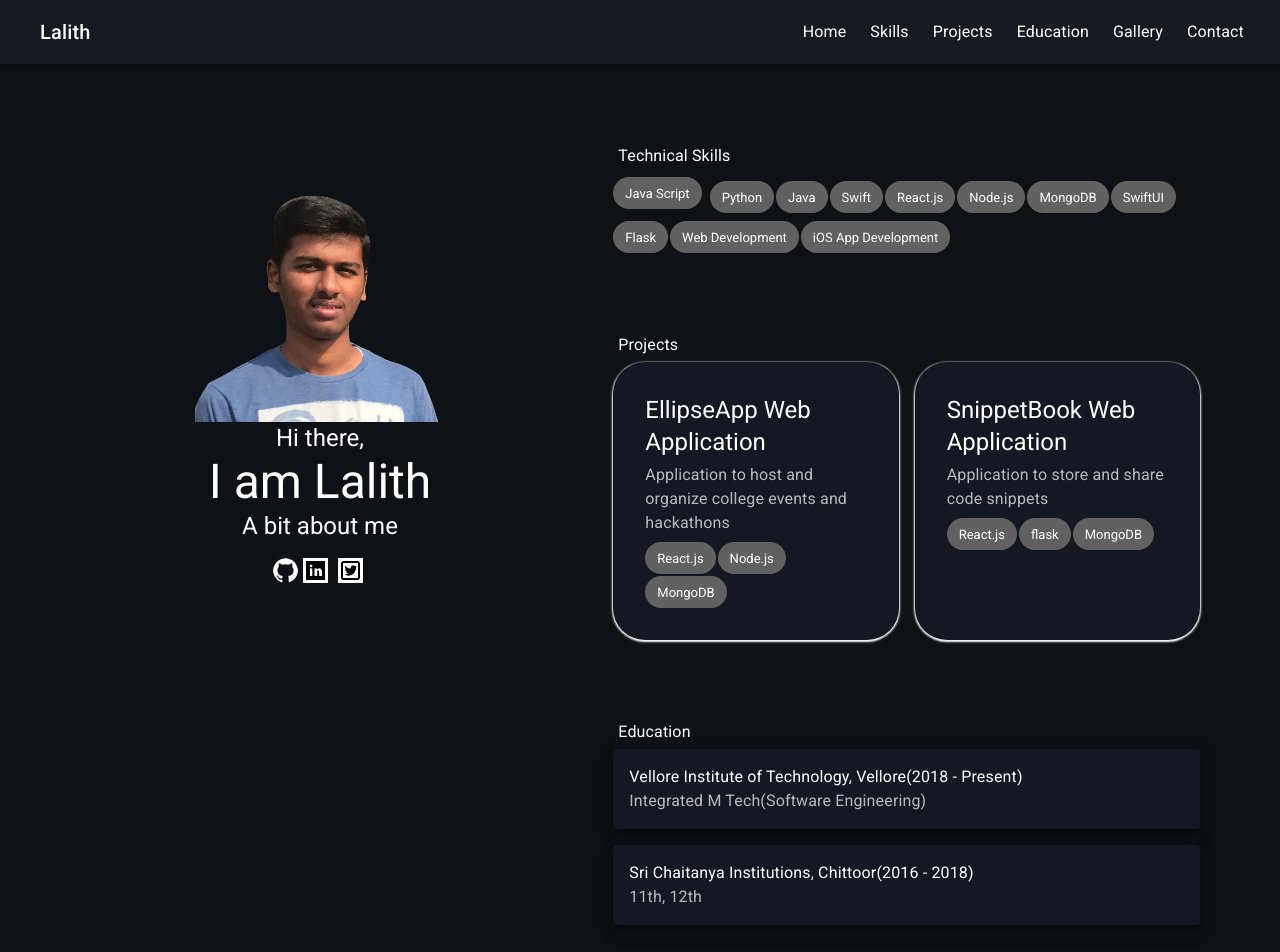
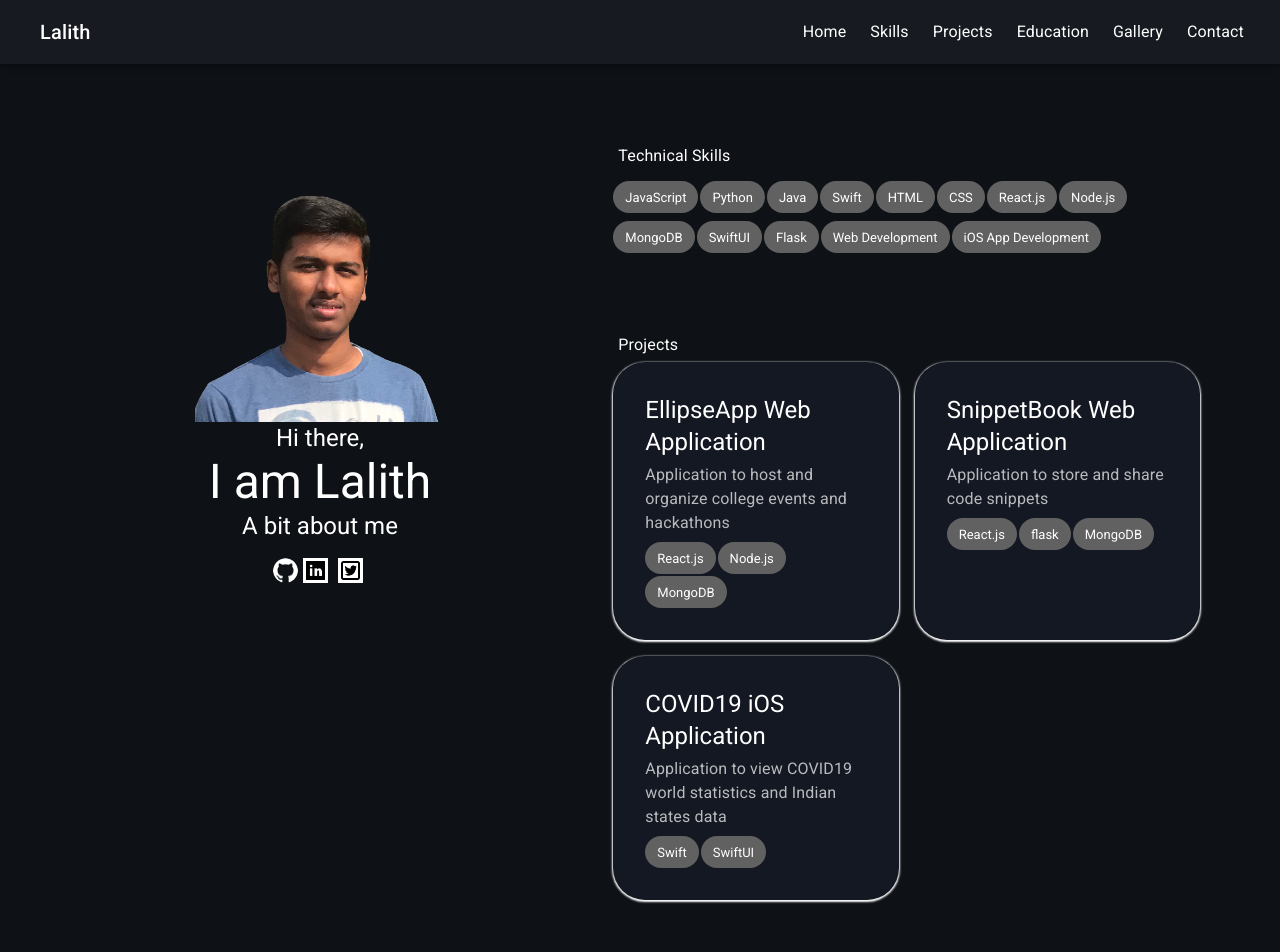
Before and after one commit to nanipunepalle/my_portfolio, a Next.js app: page / in a window 1280 px wide. Shown: the top 952 px of the page. Built offline with nearby package versions, Linux system fonts and the light colour scheme.

Commit message:
added a project

```diff
--- /dev/null
+++ b/Components/data.js
@@ -0,0 +1,30 @@
+
+
+const projects = [{
+    id: 1,
+    name: "EllipseApp Web Application",
+    desc: "Application to host and organize college events and hackathons",
+    url: "https://ellipseapp.com",
+    languages: ["React.js", "Node.js", "MongoDB"]
+  }, {
+    id: 2,
+    name: "SnippetBook Web Application",
+    desc: "Application to store and share code snippets",
+    url: "https://github.com/nanipunepalle/snippet_book_server",
+    languages: ["React.js", "flask", "MongoDB"]
+  }, {
+    id: 3,
+    name: "COVID19 iOS Application",
+    desc: "Application to view COVID19 world statistics and Indian states data",
+    url: "https://github.com/nanipunepalle/COVID-19-iOS-App",
+    languages: ["Swift", "SwiftUI"]
+  }]
+
+  const skills = ["JavaScript",
+  "Python", "Java", "Swift", "HTML", "CSS", "React.js", "Node.js",
+  "MongoDB", "SwiftUI", "Flask", "Web Development", "iOS App Development"]
+
+  module.exports={
+      projects: projects,
+      skills: skills
+  }
--- a/pages/index.js
+++ b/pages/index.js
@@ -13,19 +13,8 @@ import { Avatar, Chip, Grid, Paper } from '@material-ui/core';
 import Box from '@material-ui/core/Box';
 import Slide from '@material-ui/core/Slide';
 
-const projects = [{
-  id: 1,
-  name: "EllipseApp Web Application",
-  desc: "Application to host and organize college events and hackathons",
-  url: "https://ellipseapp.com",
-  languages: ["React.js", "Node.js", "MongoDB"]
-}, {
-  id: 2,
-  name: "SnippetBook Web Application",
-  desc: "Application to store and share code snippets",
-  url: "https://ellipseapp.com",
-  languages: ["React.js", "flask", "MongoDB"]
-}]
+import {projects,skills} from '../Components/data'
+
 
 const useStyles = makeStyles((theme) => ({
   grow: {
@@ -257,17 +246,11 @@ export default function PrimarySearchAppBar() {
                 <Typography style={{ margin: "5px" }}>Technical Skills</Typography>
                 <Grid component="main" container spacing={2}>
                   <Grid item xs={12} md={12}>
-                    <Chip label="Java Script" style={{ marginRight: "8px" }}></Chip>
-                    <Chip label="Python" style={{ marginRight: "2px", marginTop: "8px" }}></Chip>
-                    <Chip label="Java" style={{ marginRight: "2px", marginTop: "8px" }}></Chip>
-                    <Chip label="Swift" style={{ marginRight: "2px", marginTop: "8px" }}></Chip>
-                    <Chip label="React.js" style={{ marginRight: "2px", marginTop: "8px" }}></Chip>
-                    <Chip label="Node.js" style={{ marginRight: "2px", marginTop: "8px" }}></Chip>
-                    <Chip label="MongoDB" style={{ marginRight: "2px", marginTop: "8px" }}></Chip>
-                    <Chip label="SwiftUI" style={{ marginRight: "2px", marginTop: "8px" }}></Chip>
-                    <Chip label="Flask" style={{ marginRight: "2px", marginTop: "8px" }}></Chip>
-                    <Chip label="Web Development" style={{ marginRight: "2px", marginTop: "8px" }}></Chip>
-                    <Chip label="iOS App Development" style={{ marginRight: "2px", marginTop: "8px" }}></Chip>
+                    {
+                      skills.map((skill, index) => {
+                        return <Chip label={skill} style={{ marginRight: "2px", marginTop: "8px" }}></Chip>
+                      })
+                    }
                   </Grid>
                 </Grid>
               </div>
@@ -315,7 +298,6 @@ export default function PrimarySearchAppBar() {
                   <Typography>K Block, Men's Hostel, Vellore Institute of Technology, Vellore - 632014</Typography>
                 </Paper>
               </div>
-
             </Grid>
           </Slide>
         </Grid>
```
Also changed, not shown: pages/gallery.js (+5 -18 lines).
